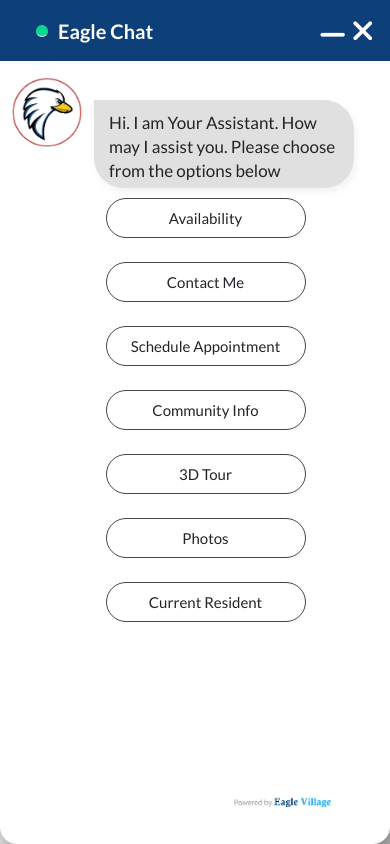
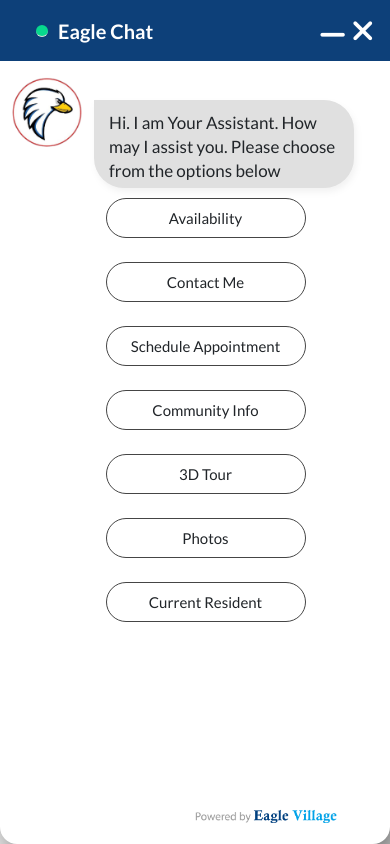
Before and after one commit to Aonu78/KahunaBot, a plain HTML site: page index.html in a window 390 px wide. Both pictures are taken after a click on the picture 324 px from the left and 788 px from the top of the page. Drawn offline with nearby package versions, Linux system fonts and the light colour scheme.

Commit message:
finalizad

```diff
--- a/static/css/botpro.css
+++ b/static/css/botpro.css
@@ -49,7 +49,7 @@
 
   #chatBody {
     height: 100%;
-    min-height: 80%;
+    min-height: 85%;
     max-height: 60vh;
     overflow: auto
   }
@@ -60,7 +60,7 @@
     margin-left: 70%;
     /* height: 15px; */
     /* margin-bottom: -62px; */
-    margin-top: 33px;
+    /* margin-top: 33px; */
     margin-left: 70%;
     height: 21px;
     /* margin-bottom: -26px; */
@@ -226,7 +226,7 @@ font-family: 'Lato';
        width: 95%!important;
     }
     .fzBOpH {
-      margin-top: 52px;}
+      margin-top: 20px;}
   }
     .dmwCdz {
 height: 12px;
@@ -280,11 +280,15 @@ gap: 10px 11px;
 }
 
 @media screen and (max-width: 500px){
+  #chatBody{
+    max-height: 89vh;
+  }
 .fzBOpH {
-margin-left: 60%;
+margin-left: 50%;
 float: left;
-height: 13px;
-margin-top: 60px;}
+height: 18px;
+margin-top: -5px;
+}
 .botMessage{
 margin-left: 8%;
 }#chatbotWindow {
```
